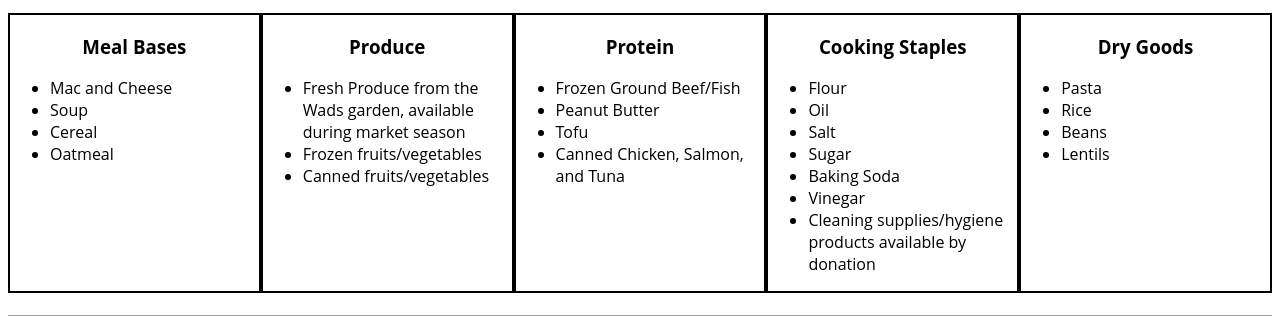
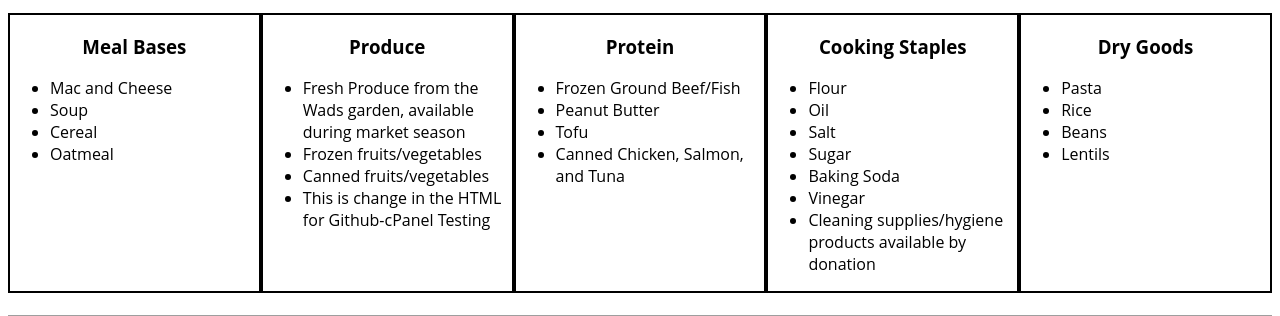
Before and after one commit to cccischk/husky-pantry, a Flask app: page / in a window 1280 px wide. Shown: the part 297-613 px from the top of the page. Run offline with Flask 3, Linux system fonts and the light colour scheme; grey boxes are pictures that could not be loaded.

Commit message:
cPanel-Github test4

```diff
--- a/app/routes.py
+++ b/app/routes.py
@@ -6,3 +6,5 @@ bp = Blueprint('main', __name__)
 def index():
 
     return render_template('index.html', title='Home')
+
+#Python Comment Test
--- a/app/templates/index.html
+++ b/app/templates/index.html
@@ -33,6 +33,7 @@
             <li>Fresh Produce from the Wads garden, available during market season</li>
             <li>Frozen fruits/vegetables</li>
             <li>Canned fruits/vegetables</li>
+            <li>This is change in the HTML for Github-cPanel Testing</li>
         </ul>
     </section>
 
```
